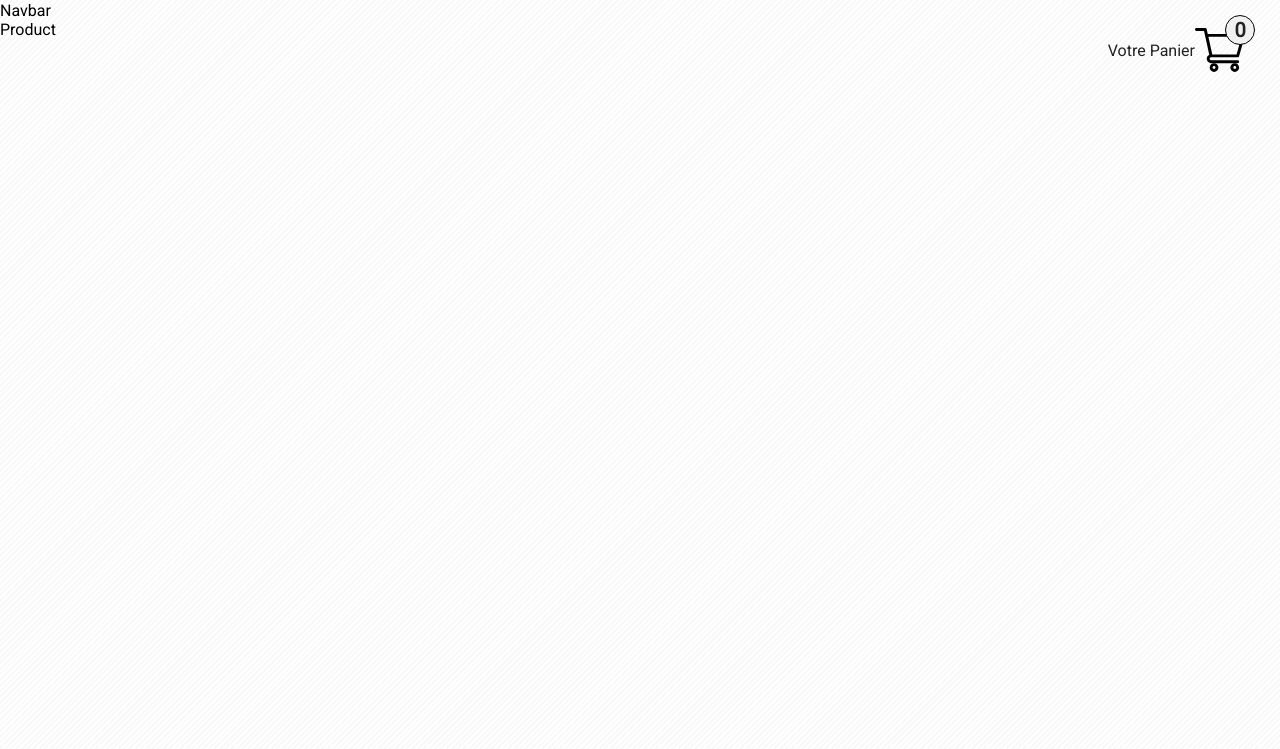
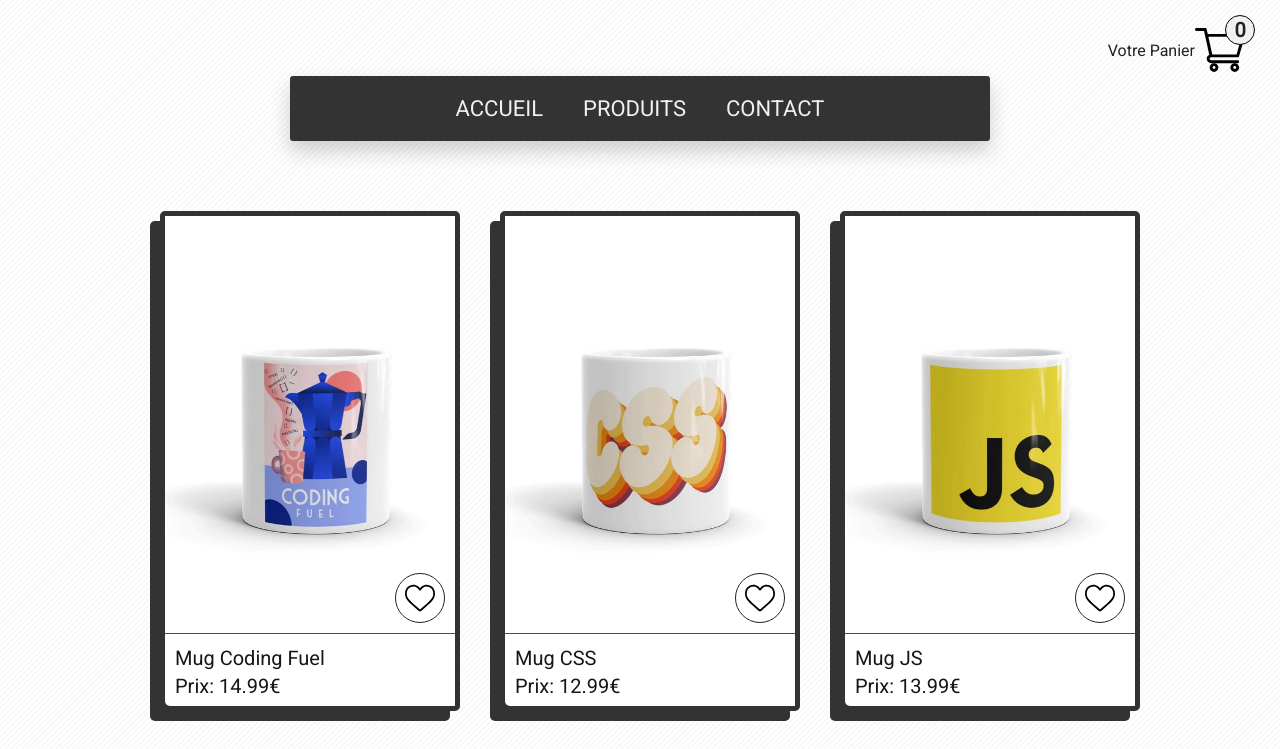
Before and after one commit to kevinmbongo/9.Ecommerce, a React (Create React App) app: page /produits in a window 1280 px wide. Shown: the top 749 px of the page. Built offline with nearby package versions, Linux system fonts and the light colour scheme.

Commit message:
style(Products): implement style Products

```diff
--- a/src/Components/Navbar/Navbar.js
+++ b/src/Components/Navbar/Navbar.js
@@ -1,8 +1,13 @@
-import React from 'react'
-import './Navbar.css'
+import React from "react";
+import { Link } from "react-router-dom";
+import "./Navbar.css";
 
 export default function Navbar() {
   return (
-    <div>Navbar</div>
-  )
+    <nav className="nav-top">
+      <Link to="/">ACCUEIL</Link>
+      <Link to="/produits">PRODUITS</Link>
+      <Link to="/contact">CONTACT</Link>
+    </nav>
+  );
 }
--- a/src/Pages/Contact/Contact.js
+++ b/src/Pages/Contact/Contact.js
@@ -1,8 +1,6 @@
-import React from 'react'
-import './Contact.css'
+import React from "react";
+import "./Contact.css";
 
 export default function Contact() {
-  return (
-    <div>Contact</div>
-  )
+  return <h2 className="contact-title">Contactez-nous</h2>;
 }
--- a/src/Pages/Home/Home.js
+++ b/src/Pages/Home/Home.js
@@ -1,8 +1,15 @@
 import React from 'react'
 import './Home.css'
+import imgHomeShop from './shopimg.jpg'
 
 export default function Home() {
   return (
-    <div>Home</div>
+    <div className='global-container'>
+      <h1 className="home-title">
+        Bienvenue au <span>Shop</span>
+      </h1>
+      <p>Lorem ipsum dolor sit amet consectetur adipisicing elit. Nostrum, asperiores consequuntur? Molestiae, similique enim. Quod quisquam necessitatibus praesentium quos magni dolorem quis eligendi, fugiat distinctio maxime molestias. Repellendus, est ipsum!</p>
+      <img src={imgHomeShop} alt="Acceuil shop" />
+    </div>
   )
 }
--- a/src/Pages/Products/Products.js
+++ b/src/Pages/Products/Products.js
@@ -1,6 +1,40 @@
 import React from "react";
+import { Link } from "react-router-dom";
+import inventory from "../../data/inventory.js";
+import heart from "./heart.svg";
 import "./Products.css";
 
 export default function Products() {
-  return <div>Product</div>;
+  return (
+    <div className="container-products">
+      {inventory.map((item) => (
+        <Link
+          to={{
+            pathname: `/produits/${item.title.replace(/\s/g, "").trim()}`,
+          }}
+          key={item.id}
+        >
+          <div className="bloc-card">
+            <div className="product-card">
+              <div className="visual-aspect">
+                <img
+                  className="img-product"
+                  src={process.env.PUBLIC_URL + `/images/${item.img}.png`}
+                  alt="produit"
+                />
+                <div className="like-container">
+                  <img src={heart} alt="icône j'aime" />
+                </div>
+              </div>
+              <div className="info">
+                <p>{item.title}</p>
+                <p>Prix: {item.price}€</p>
+              </div>
+            </div>
+            <div className="back-card"></div>
+          </div>
+        </Link>
+      ))}
+    </div>
+  );
 }
```
